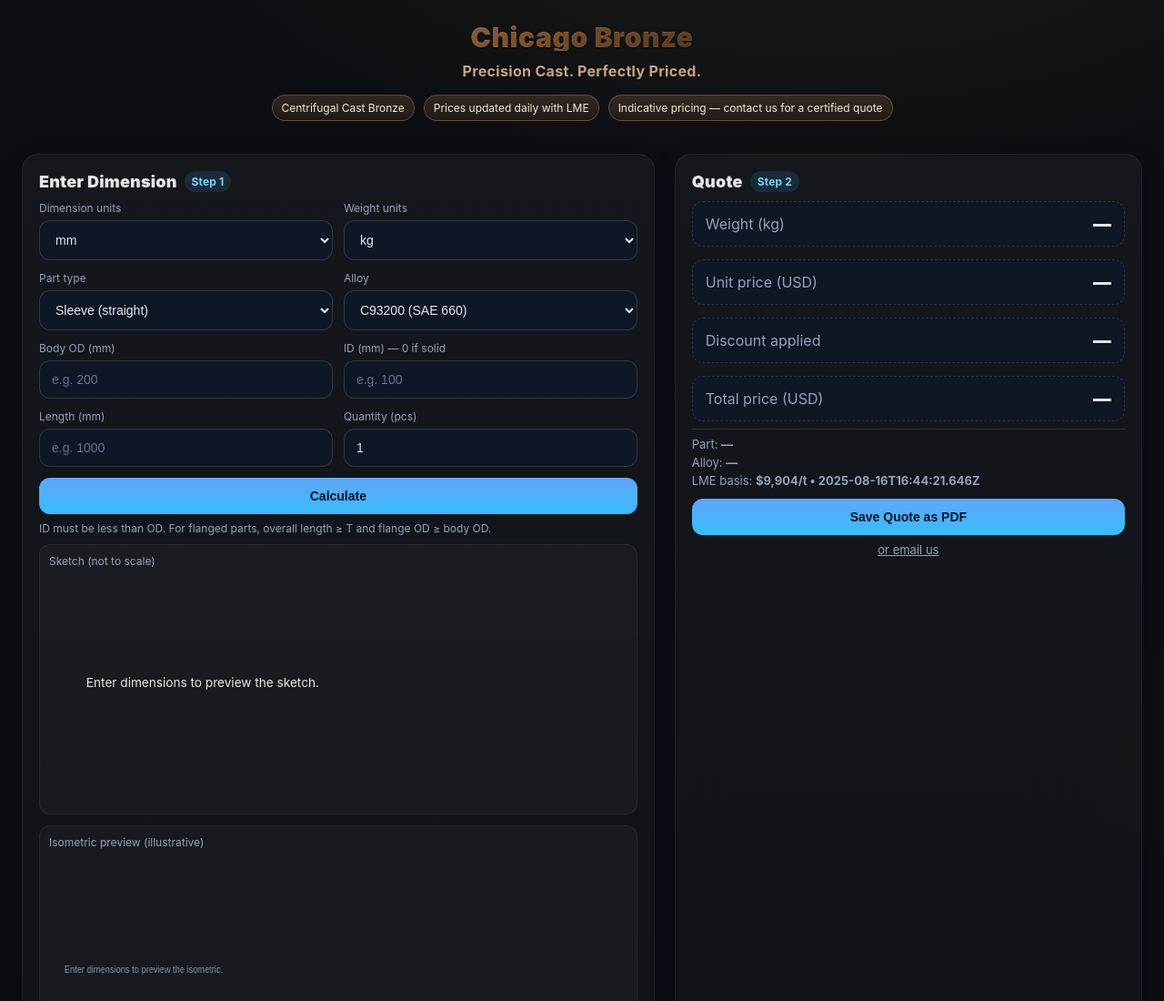
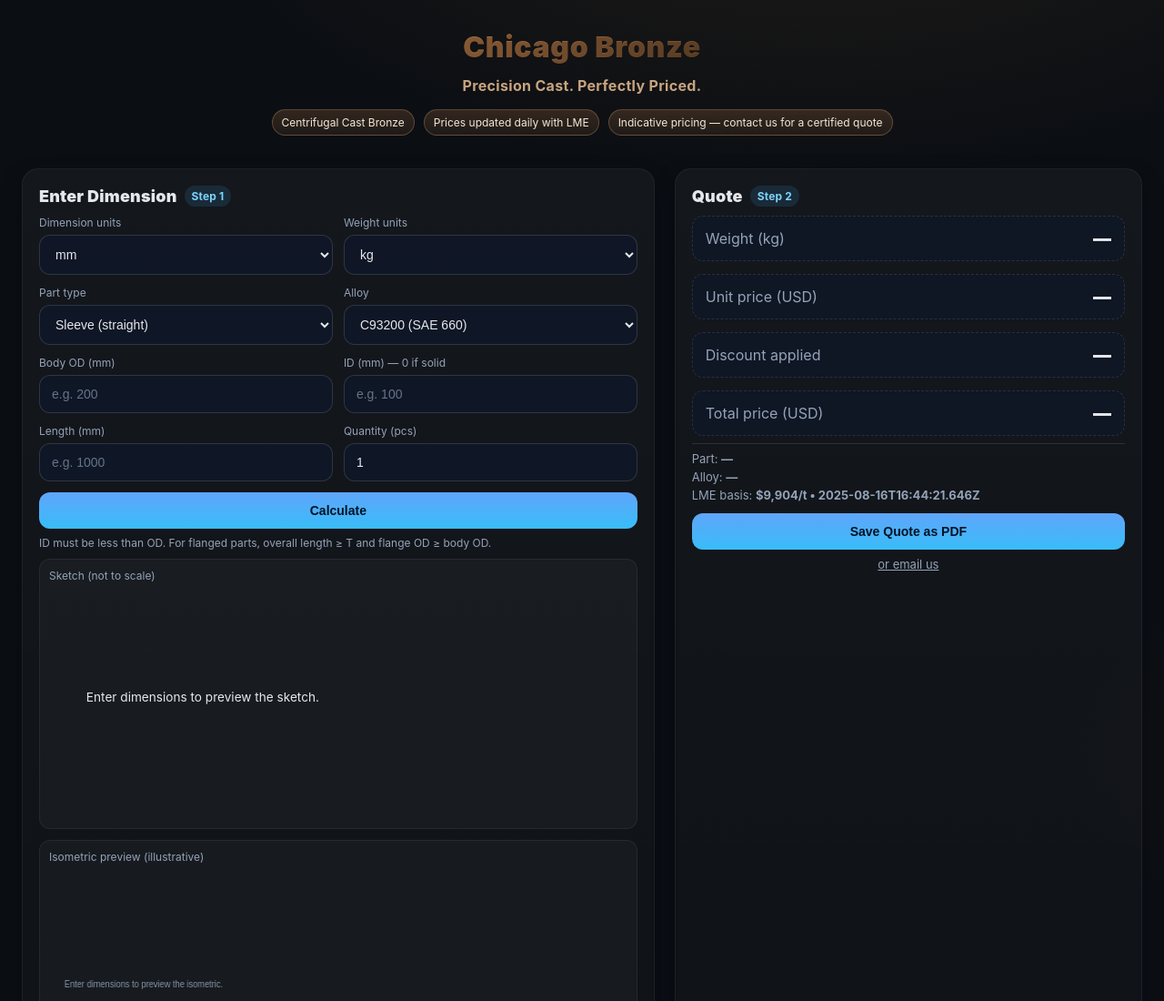
Before and after one commit to dersansezer79-commits/chicago-bronze-lme, a website: page index.html in a window 1280 px wide. Shown: the top 1100 px of the page at 91% size. Drawn offline with Linux system fonts and the light colour scheme.

Commit message:
Update index.html

```diff
--- a/index.html
+++ b/index.html
@@ -16,11 +16,18 @@
   body{margin:0; font-family:Inter,system-ui,-apple-system,Segoe UI,Roboto,Helvetica,Arial,sans-serif; color:var(--txt); background:#0b0e13; background-image:var(--heroImage)}
   header{padding:26px 24px 18px; display:flex; flex-direction:column; align-items:center; gap:8px; max-width:1280px; margin:0 auto}
   .brandTitle{
-    font-weight:900; letter-spacing:.02em; font-size:30px; line-height:1;
-    background:linear-gradient(135deg,var(--bronze1),var(--bronze2));
-    -webkit-background-clip:text;background-clip:text;color:transparent; text-align:center;
-    text-shadow:0 1px 0 rgba(0,0,0,.2);
-  }
+  font-weight: 900;
+  letter-spacing: .02em;
+  font-size: 32px;             /* keep or revert to 30px if you prefer */
+  line-height: 1.25;           /* was 1 — this avoids ascender clipping */
+  padding-top: 6px;            /* gives a little breathing room */
+  display: inline-block;       /* isolates line box so it's not trimmed */
+  background: linear-gradient(135deg, var(--bronze1), var(--bronze2));
+  -webkit-background-clip: text; background-clip: text;
+  -webkit-text-fill-color: transparent; color: transparent;
+  text-align: center;
+  text-shadow: 0 1px 0 rgba(0,0,0,.2);
+}
   .tagline{color:#c8a47f; font-weight:700; letter-spacing:.02em; margin-top:4px}
   .trustRow{display:flex; gap:10px; flex-wrap:wrap; justify-content:center; margin-top:8px}
   .trust{font-size:12px; padding:6px 10px; border-radius:999px; color:#f5e7d6;
```
